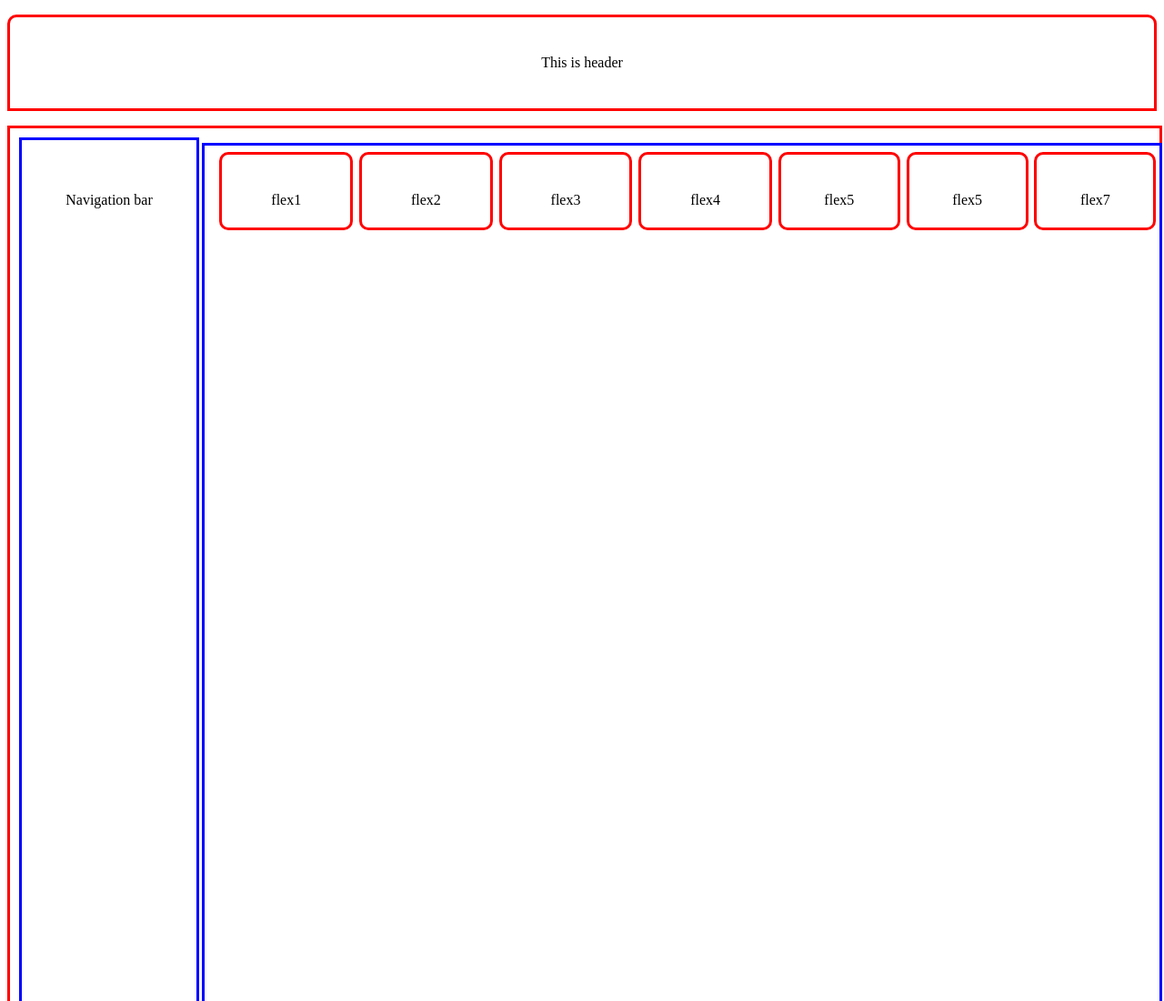
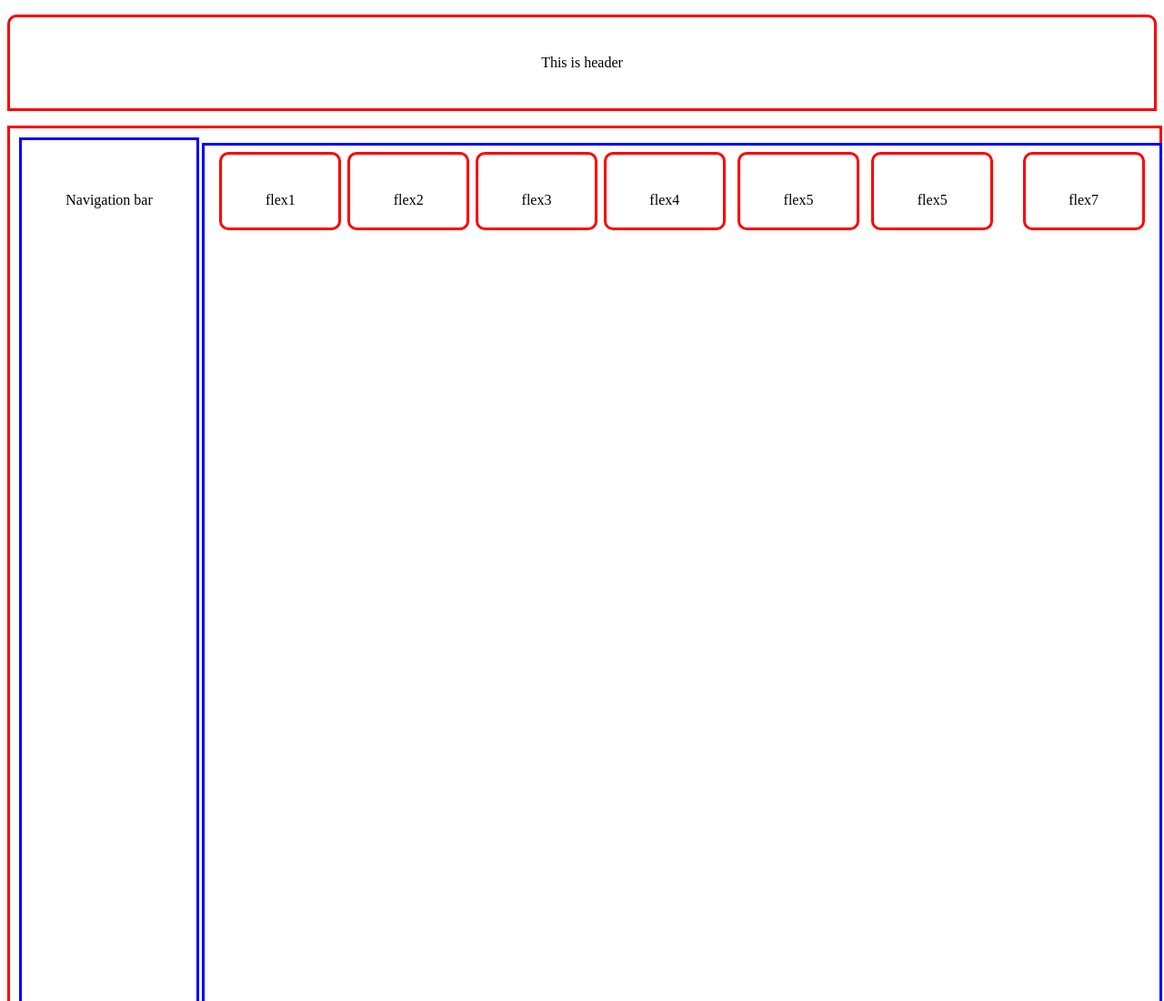
Before and after one commit to abhirazz123/UI, a plain HTML site: page CSS/JAN_09/index.html in a window 1280 px wide. Shown: the top 1100 px of the page at 91% size. Drawn offline with Linux system fonts and the light colour scheme.

Commit message:
Update index.html

```diff
--- a/CSS/JAN_09/index.html
+++ b/CSS/JAN_09/index.html
@@ -43,90 +43,54 @@
 
 
         }
-        .flex1{
+        .flex1,.flex2,.flex3,.flex4,.flex5,.flex5,.flex6,.flex7{
             margin: 2%;
             border: solid;
             border-color: red;
             border-radius: 10px;
             height: 10%;
-             width: 11%;
+             width: 10%;
+             text-align: center;
+             position: absolute;
+             line-height: 100px;
+
+        }
+        .flex1{
+
              margin-left:18%;
-              line-height: 100px;
-              text-align: center;
-             position: absolute;
+
+
         }
         .flex2{
-            margin: 2%;
-            border: solid ;
-            border-color: red;
-            height: 10%;
-             width: 11%;
-            margin-left: 30%;
-            border-radius: 10px;
-            text-align: center;
-            line-height: 100px;
-             position: absolute;
+
+            margin-left: 29%;
+
         }
         .flex3{
-            margin: 2%;
-            border: solid ;
-            border-color: red;
-            height: 10%;
-             width: 11%;
-            margin-left: 42%;
-            border-radius: 10px;
-            text-align: center;
-            line-height: 100px;
-            position: absolute;
+
+            margin-left: 40%;
+
         }
         .flex4{
-            margin: 2%;
-            border: solid ;
-            border-color: red;
-            height: 10%;
-             width: 11%;
-            margin-left: 54%;
-            border-radius: 10px;
-            text-align: center;
-            line-height: 100px;
-            position: absolute;
+
+
+            margin-left: 51%;
+
         }
         .flex5{
-            margin: 2%;
-            border: solid ;
-            border-color: red;
-            height: 10%;
-             width: 10%;
-            margin-left: 66%;
-            border-radius: 10px;
-            text-align: center;
-            line-height: 100px;
-            position: absolute;
+
+            margin-left: 62.5%;
+
         }
         .flex6{
-            margin: 2%;
-            border: solid ;
-            border-color: red;
-            height: 10%;
-             width: 10%;
-            margin-left: 77%;
-            border-radius: 10px;
-            text-align: center;
-            line-height: 100px;
-            position: absolute;
+
+            margin-left: 74%;
+
         }
         .flex7{
 
-            margin: 2%;
-            border: solid ;
-            border-color: red;
-            height: 10%;
-             width: 10%;
-            margin-left: 88%;
-            border-radius: 10px;
-            line-height: 100px;
-            text-align: center;
-            position: absolute;
+            margin-left: 87%;
+
 
         }
         .footer{
```
